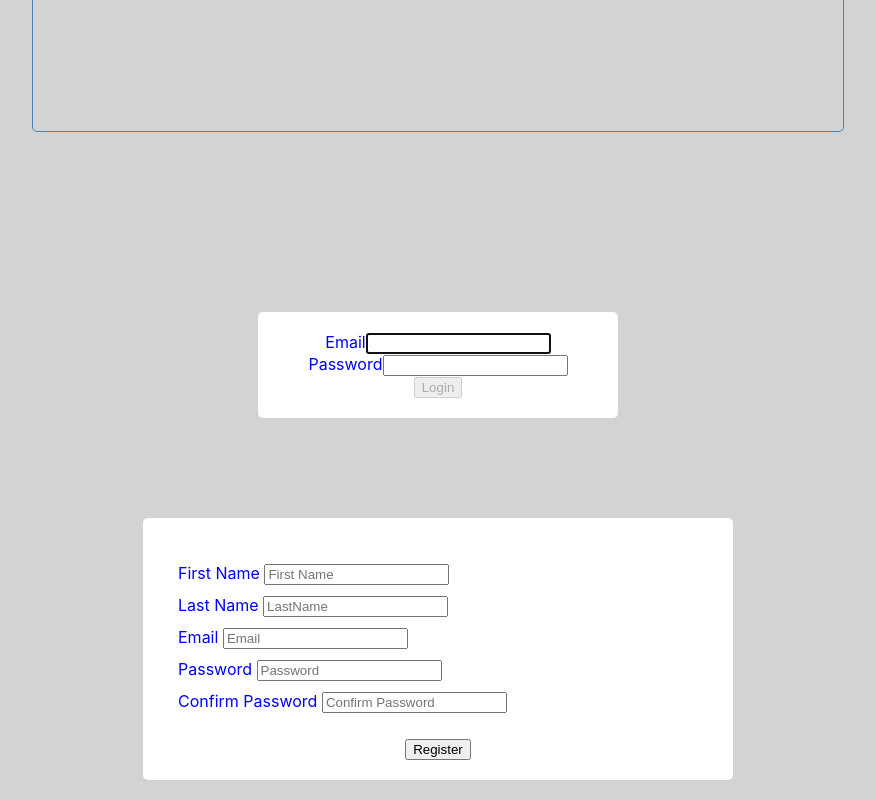
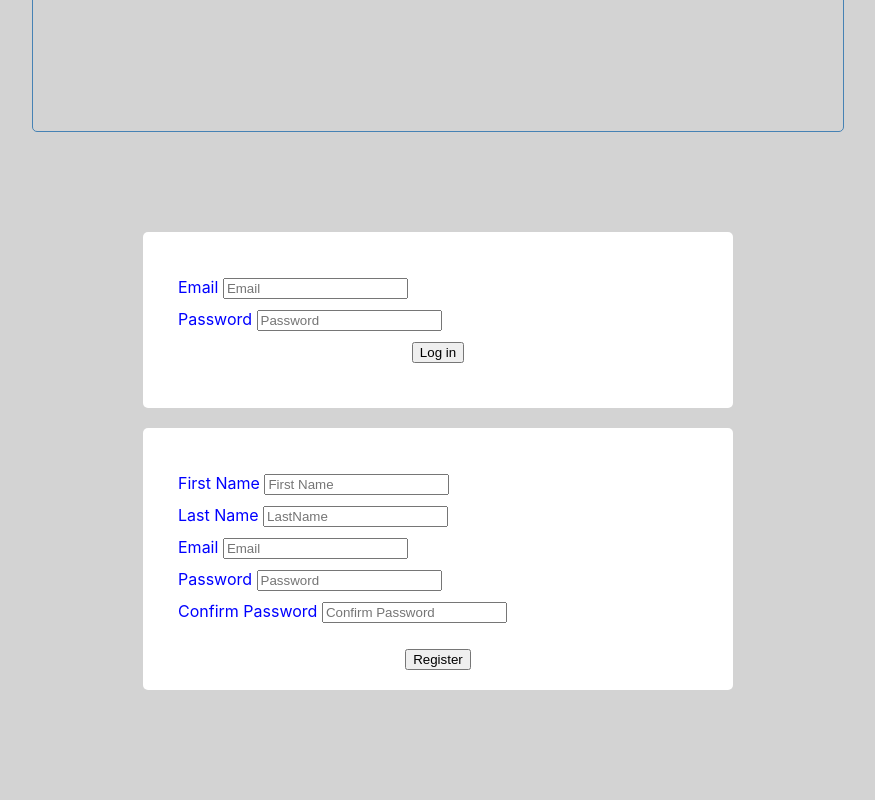
Before and after one commit to s-a-mb/recruit-project, a React (Create React App) app: page /register in a window 1280 px wide. Shown: the part 1330-2130 px from the top of the page, without its empty margins (202-1077 px from the left). After the commit the page ends 2040 px from the top, so only its background shows below. Built offline with nearby package versions, Linux system fonts and the light colour scheme.

Commit message:
changes to login.js

```diff
--- a/src/components/Login/Login.js
+++ b/src/components/Login/Login.js
@@ -1,6 +1,4 @@
 import React, { useState } from "react";
-import Form from "react-bootstrap/Form";
-import Button from "react-bootstrap/Button";
 import "./style.css";
 
 export default function Login() {
@@ -16,29 +14,20 @@ export default function Login() {
   }
 
   return (
-    <div className="Login">
-      <Form onSubmit={handleSubmit}>
-        <Form.Group size="lg" controlId="email">
-          <Form.Label>Email</Form.Label>
-          <Form.Control
-            autoFocus
-            type="email"
-            value={email}
-            onChange={(e) => setEmail(e.target.value)}
-          />
-        </Form.Group>
-        <Form.Group size="lg" controlId="password">
-          <Form.Label>Password</Form.Label>
-          <Form.Control
-            type="password"
-            value={password}
-            onChange={(e) => setPassword(e.target.value)}
-          />
-        </Form.Group>
-        <Button block="true" size="lg" type="submit" disabled={!validateForm()}>
-          Login
-        </Button>
-      </Form>
+    <div className="form">
+      <div className="form-body">
+        <div className="email">
+          <label className="form__label" for="email">Email </label>
+          <input className="form__input" type="text" id="email" placeholder="Email"/>
+        </div>
+        <div className="password">
+                    <label className="form__label" for="password">Password </label>
+                    <input className="form__input" type="password"  id="password" placeholder="Password"/>
+        </div>
+        <div class="footer">
+                <button type="submit" class="btn">Log in</button>
+        </div>
+      </div>
     </div>
   );
 }
--- a/src/components/Login/style.css
+++ b/src/components/Login/style.css
@@ -1,11 +1,5 @@
-@media all and (min-width: 480px) {
-    .Login {
-      padding: 60px 0;
-    }
 
-    .Login form {
-      margin: 0 auto;
-      max-width: 320px;
+.form{
     background-color: white;
     border-radius: 5px;
     width: 550px;
@@ -13,4 +7,24 @@
     padding: 20px;
     /* height: 600px; */
 }
+
+.form-body{
+    text-align: left;
+    padding: 20px 10px;
 }
+
+.form-body > *{
+    padding: 5px;
+}
+
+.form__label{
+    width: 40%;
+}
+
+.form_input{
+    width: 60%;
+}
+
+.footer{
+    text-align: center;
+}
```
Lines whose indentation alone changed are shown as unchanged.
